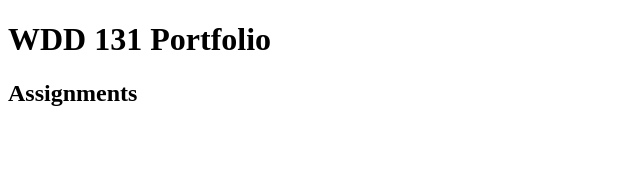
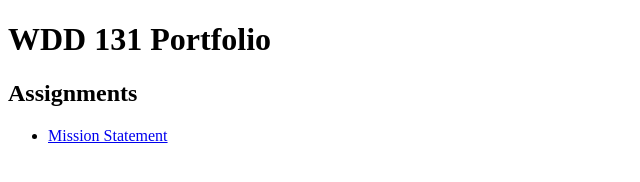
Before and after one commit to Jaxtrus/WDD131, a plain HTML site: page index.html in a window 1280 px wide. Shown: the whole page, without its empty margins (0-640 px from the left). Drawn offline with Linux system fonts and the light colour scheme.

Commit message:
Added links

```diff
--- a/index.html
+++ b/index.html
@@ -11,6 +11,9 @@
     </header>
     <main>
         <h2>Assignments</h2>
+        <ul>
+            <li><a href="#">Mission Statement</a></li>
+        </ul>
     </main>
 </body>
 </html>
```
